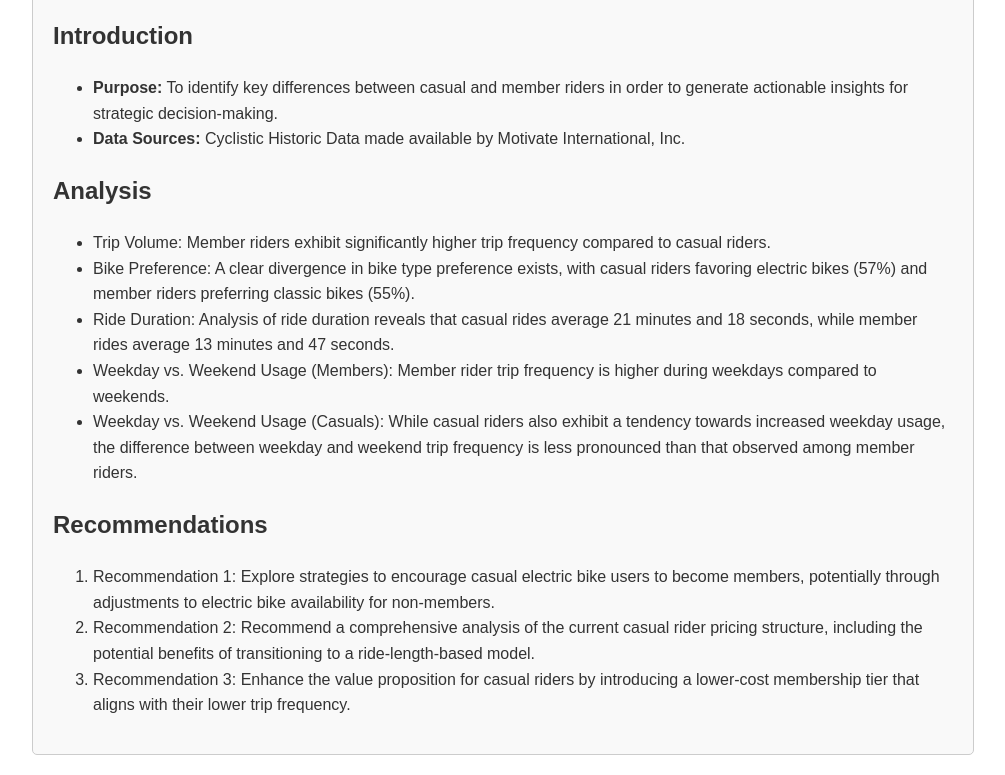
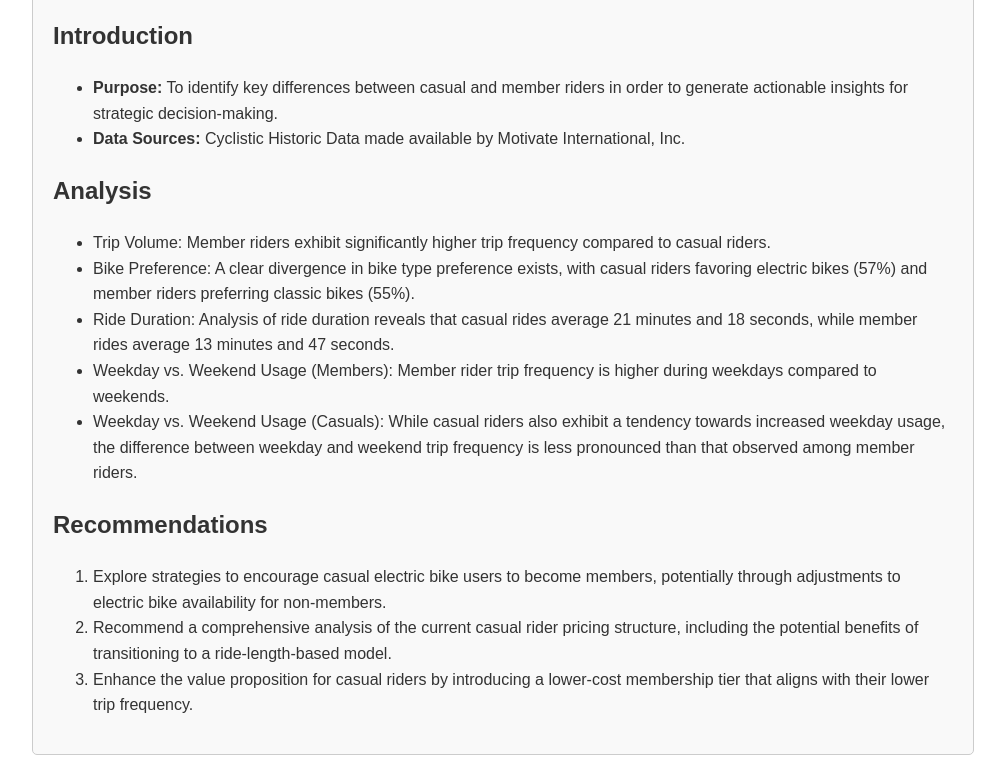
Before and after one commit to twarschk/site, a plain HTML site: page cyclistic_case_study.html in a window 1280 px wide. Shown: the part 1455-2230 px from the top of the page, without its empty margins (137-1142 px from the left). Drawn offline with Linux system fonts and the light colour scheme.

Commit message:
Update cyclistic_case_study.html

```diff
--- a/cyclistic_case_study.html
+++ b/cyclistic_case_study.html
@@ -32,9 +32,9 @@
 
         <h2>Recommendations</h2>
         <ol>
-            <li>Recommendation 1: Explore strategies to encourage casual electric bike users to become members, potentially through adjustments to electric bike availability for non-members. </li>
-            <li>Recommendation 2: Recommend a comprehensive analysis of the current casual rider pricing structure, including the potential benefits of transitioning to a ride-length-based model.</li>
-            <li>Recommendation 3: Enhance the value proposition for casual riders by introducing a lower-cost membership tier that aligns with their lower trip frequency.</li>
+            <li>Explore strategies to encourage casual electric bike users to become members, potentially through adjustments to electric bike availability for non-members. </li>
+            <li>Recommend a comprehensive analysis of the current casual rider pricing structure, including the potential benefits of transitioning to a ride-length-based model.</li>
+            <li>Enhance the value proposition for casual riders by introducing a lower-cost membership tier that aligns with their lower trip frequency.</li>
         </ol>
     </div>
 </body>
```
